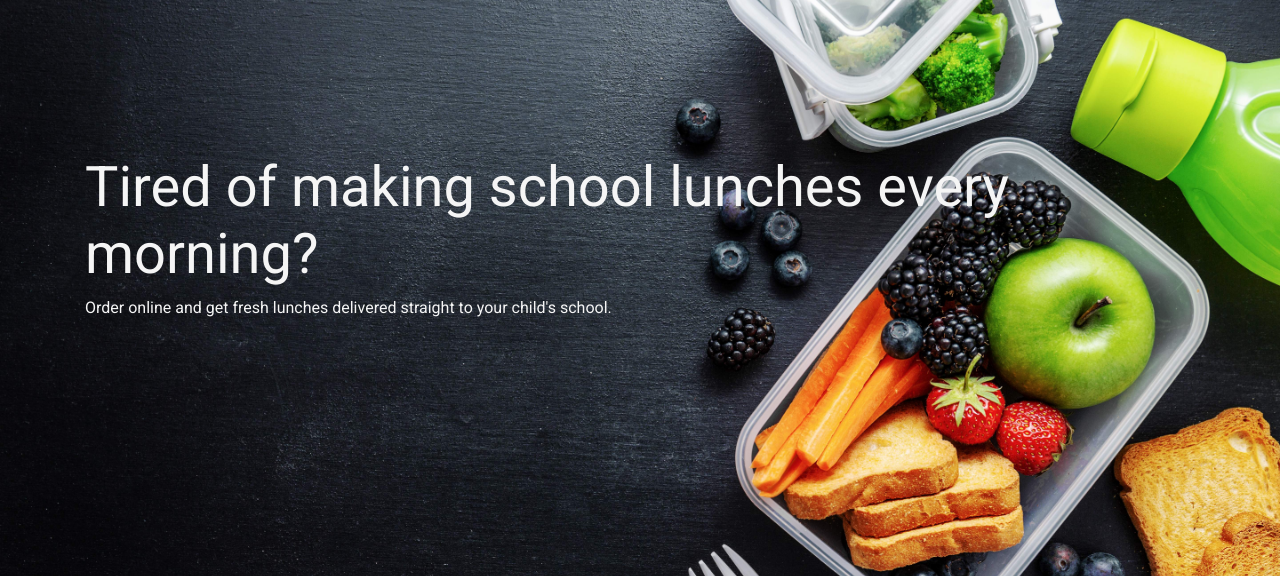
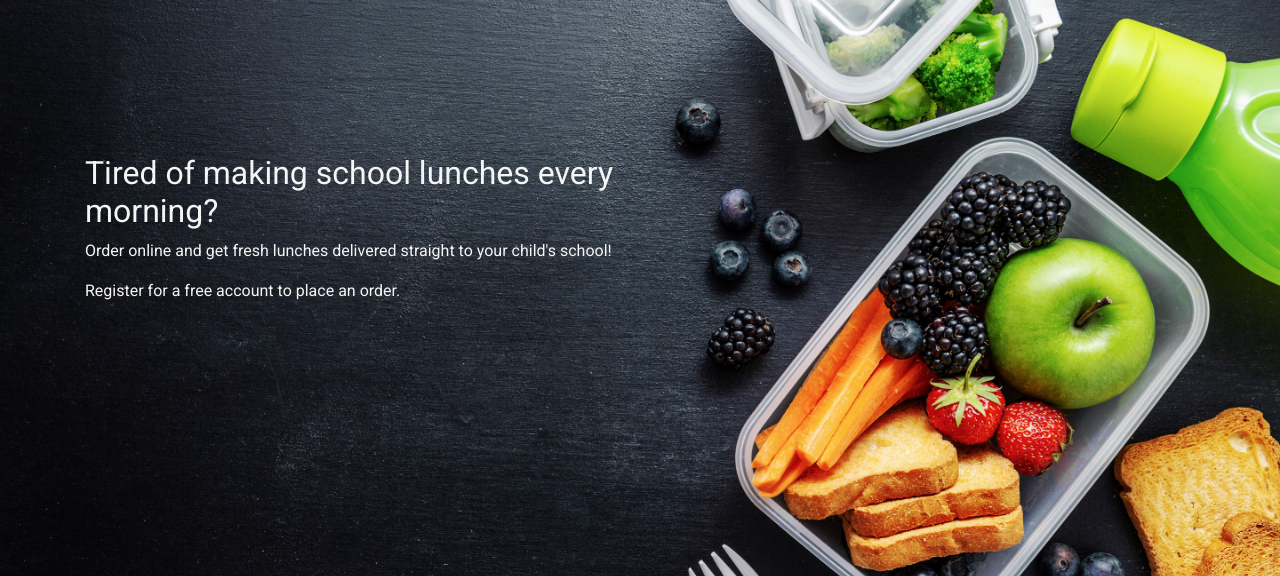
Before and after one commit to Code-Institute-Submissions/ms-project-4-v1, a Django app: page / in a window 1280 px wide. Shown: the part 46-622 px from the top of the page. Run offline with Django 3.2, Linux system fonts and the light colour scheme; some libraries are stand-ins or nearby versions.

Commit message:
Style:added classes to home page to enable styling

```diff
--- a/home/templates/home/index.html
+++ b/home/templates/home/index.html
@@ -11,11 +11,12 @@
 {% endblock %}
 
 {% block content %}
-    <div class="container">
-        <div class="row">
-            <div class="col">
-                <h1 class="display-4">Tired of making school lunches every morning?</h1>
-                <p>Order online and get fresh lunches delivered straight to your child's school.</p>
+    <div class="container h-100">
+        <div class="row h-100">
+            <div class="col-6 my-auto">
+                <h2>Tired of making school lunches every morning?</h2>
+                <p class="display-5">Order online and get fresh lunches delivered straight to your child's school!</p>
+                <p class="display-5">Register for a free account to place an order.</p>
             </div>
         </div>
     </div>
```
